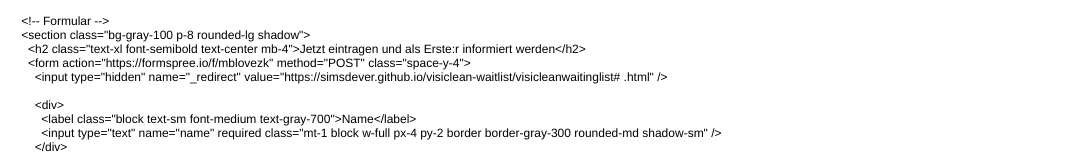
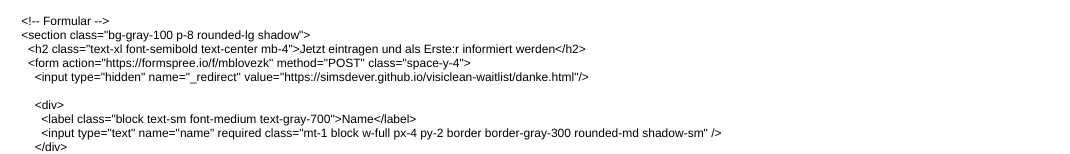
Before and after one commit to simsdever/visiclean-waitlist, a plain HTML site: page visiclean waitinglist#.html in a window 1280 px wide. Shown: the part 740-894 px from the top of the page, without its empty margins (0-1070 px from the left). Drawn offline with Linux system fonts and the light colour scheme.

Commit message:
Update visiclean waitinglist#.html

```diff
--- a/visiclean waitinglist#.html
+++ b/visiclean waitinglist#.html
@@ -70,8 +70,7 @@
 <p class="p1"><span class="Apple-converted-space">    </span>&lt;section class="bg-gray-100 p-8 rounded-lg shadow"&gt;</p>
 <p class="p1"><span class="Apple-converted-space">      </span>&lt;h2 class="text-xl font-semibold text-center mb-4"&gt;Jetzt eintragen und als Erste:r informiert werden&lt;/h2&gt;</p>
 <p class="p1"><span class="Apple-converted-space">      </span>&lt;form action="https://formspree.io/f/mblovezk" method="POST" class="space-y-4"&gt;</p>
-<p class="p1"><span class="Apple-converted-space">        </span>&lt;input type="hidden" name="_redirect" value="https://simsdever.github.io/visiclean-waitlist/visicleanwaitinglist#
-  .html" /&gt;</p>
+<p class="p1"><span class="Apple-converted-space">        </span>&lt;input type="hidden" name="_redirect" value="https://simsdever.github.io/visiclean-waitlist/danke.html"/&gt;</p>
 <p class="p2"><br></p>
 <p class="p1"><span class="Apple-converted-space">        </span>&lt;div&gt;</p>
 <p class="p1"><span class="Apple-converted-space">          </span>&lt;label class="block text-sm font-medium text-gray-700"&gt;Name&lt;/label&gt;</p>
```
